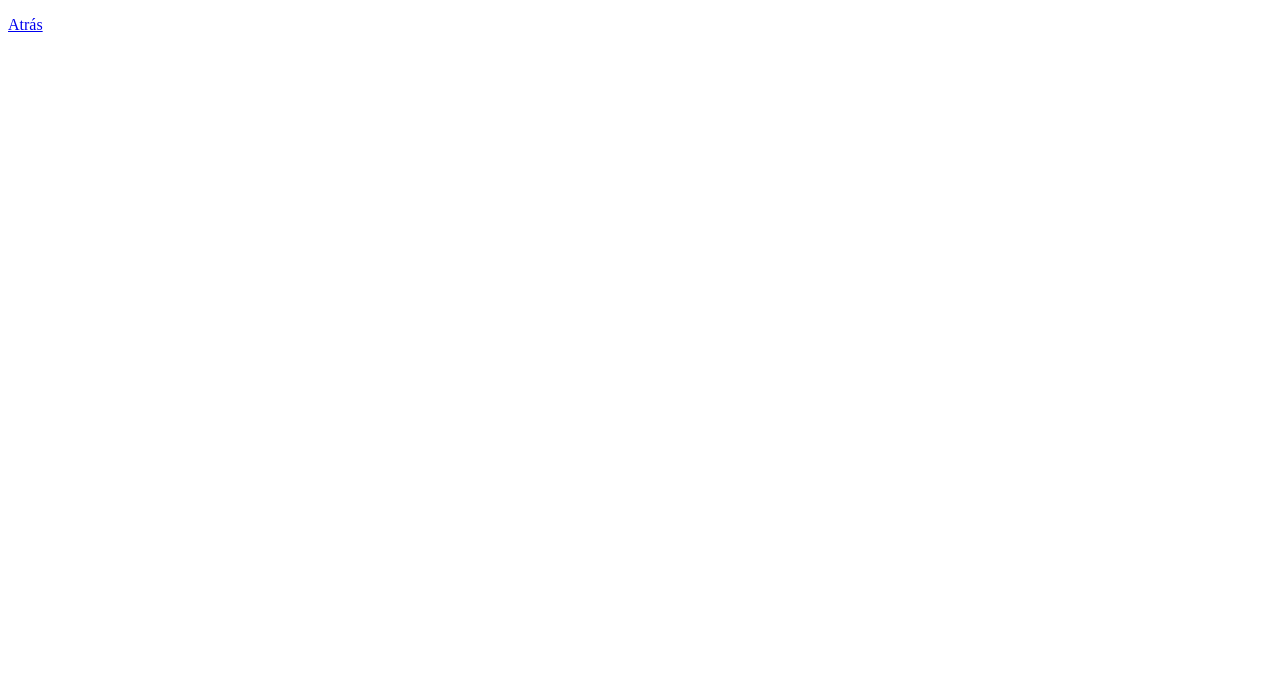
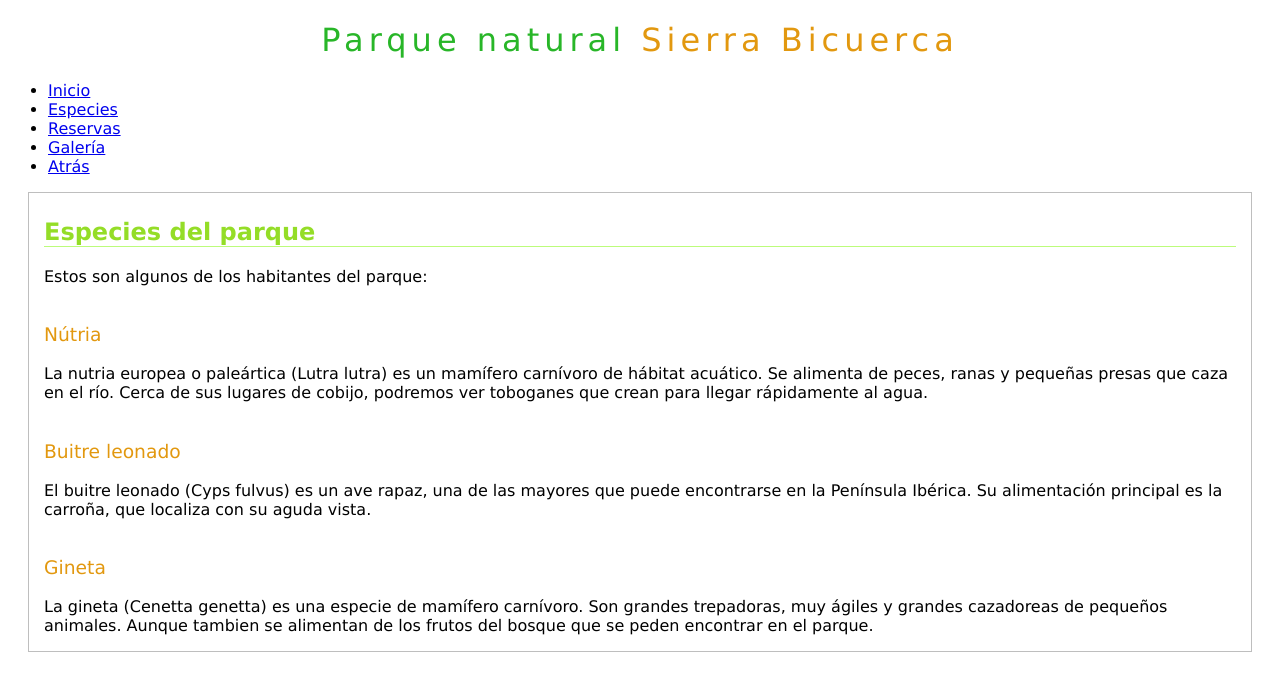
Before and after one commit to OrtziG/ogg-ffs-practica-06-2023, a plain HTML site: page c2-desenvolupamentfrontend/htmlcss/act1/parquenatural/especies.html in a window 1280 px wide. Drawn offline with Linux system fonts and the light colour scheme.

Commit message:
Ejercicio 7

```diff
--- a/c2-desenvolupamentfrontend/htmlcss/act1/parquenatural/especies.html
+++ b/c2-desenvolupamentfrontend/htmlcss/act1/parquenatural/especies.html
@@ -8,8 +8,44 @@
     <link rel="stylesheet" href="./styles/especies.css">
 </head>
 <body>
+    <h1><span class="verde">Parque natural</span> <span class="naranja">Sierra Bicuerca</span></h1>
+
+    <p>
+            <ul>
+                <li><a href="index.html">Inicio</a></li>
+                <li><a href="especies.html">Especies</a></li>
+                <li><a href="reservas.html">Reservas</a></li>
+                <li><a href="galeria.html">Galería</a></li>
+                <li><a href="../parquenatural/">Atrás</a></li>
+            </ul>
+    </p>
+
     <main>
-        <p><a href="../parquenatural/">Atrás</a></p>
+        <div>
+            <h2>Especies del parque</h2>
+
+            <p>
+                Estos son algunos de los habitantes del parque:
+            </p>
+
+            <h3 class="naranja">Nútria</h3>
+            <p>
+                La nutria europea o paleártica (Lutra lutra) es un mamífero carnívoro de hábitat acuático. Se alimenta de peces, ranas y
+
+                pequeñas presas que caza en el río. Cerca de sus lugares de cobijo, podremos ver toboganes que crean para llegar
+                rápidamente al agua.
+            </p>
+
+            <h3 class="naranja">Buitre leonado</h3>
+            <p>
+                El buitre leonado (Cyps fulvus) es un ave rapaz, una de las mayores que puede encontrarse en la Península Ibérica. Su alimentación principal es la carroña, que localiza con su aguda vista.
+            </p>
+
+            <h3 class="naranja">Gineta</h3>
+            <p>
+                La gineta (Cenetta genetta) es una especie de mamífero carnívoro. Son grandes trepadoras, muy ágiles y grandes cazadoreas de pequeños animales. Aunque tambien se alimentan de los frutos del bosque que se peden encontrar en el parque.
+            </p>
+        </div>
     </main>
 </body>
 </html>
--- a/c2-desenvolupamentfrontend/htmlcss/act1/parquenatural/styles/especies.css
+++ b/c2-desenvolupamentfrontend/htmlcss/act1/parquenatural/styles/especies.css
@@ -0,0 +1,58 @@
+body {
+    /* Texto */
+    font-family: 'Lucida Sans', 'Lucida Sans Regular', 'Lucida Grande', 'Lucida Sans Unicode', Geneva, Verdana, sans-serif;
+}
+
+h1 {
+    /* Texto */
+    text-align: center;
+    font-weight: normal;
+    letter-spacing: 5px;
+}
+
+h2 {
+    /* Elemento */
+    padding-top: 5px;
+    /* Texto */
+    color: rgb(148, 221, 39);
+    /* Borde */
+    border-bottom-style: solid;
+    border-color: rgb(188, 252, 123);
+    border-width: 1px;
+}
+
+h3 {
+    /* Elemento */
+    padding-top: 20px;
+    /* Texto */
+    font-weight: normal;
+}
+
+main {
+    /* Elemento */
+    padding-left: 20px;
+    padding-right: 20px;
+
+}
+
+div {
+    /* Elemento */
+    display: block;
+    padding-left: 15px;
+    padding-right: 15px;
+
+    /* Borde */
+    border-style: solid;
+    border-color: rgb(190, 190, 190);
+    border-width: 1px;
+}
+
+.verde {
+    /* Texto */
+    color: rgb(40, 182, 40);
+}
+
+.naranja {
+    /* Texto */
+    color: rgb(226, 152, 15);
+}
--- a/c2-desenvolupamentfrontend/htmlcss/act1/parquenatural/styles/index.css
+++ b/c2-desenvolupamentfrontend/htmlcss/act1/parquenatural/styles/index.css
@@ -1,3 +1,50 @@
 body {
+    /* Texto */
     font-family: 'Lucida Sans', 'Lucida Sans Regular', 'Lucida Grande', 'Lucida Sans Unicode', Geneva, Verdana, sans-serif;
 }
+
+h1 {
+    /* Texto */
+    text-align: center;
+    font-weight: normal;
+    letter-spacing: 5px;
+}
+
+h2 {
+    /* Elemento */
+    padding-top: 5px;
+    display: block;
+    /* Texto */
+    color: rgb(148, 221, 39);
+    /* Borde */
+    border-bottom-style: solid;
+    border-color: rgb(188, 252, 123);
+    border-width: 1px;
+}
+
+main {
+    /* Elemento */
+    padding-left: 20px;
+    padding-right: 20px;
+}
+
+div {
+    /* Elemento */
+    display: block;
+    padding-left: 15px;
+    padding-right: 15px;
+    /* Borde */
+    border-style: solid;
+    border-color: rgb(190, 190, 190);
+    border-width: 1px;
+}
+
+.h1verde {
+    /* Texto */
+    color: rgb(40, 182, 40);
+}
+
+.h1naranja {
+    /* Texto */
+    color: rgb(226, 152, 15);
+}
```
Also changed, not shown: c2-desenvolupamentfrontend/htmlcss/act1/parquenatural/index.html (+9 -2 lines).
